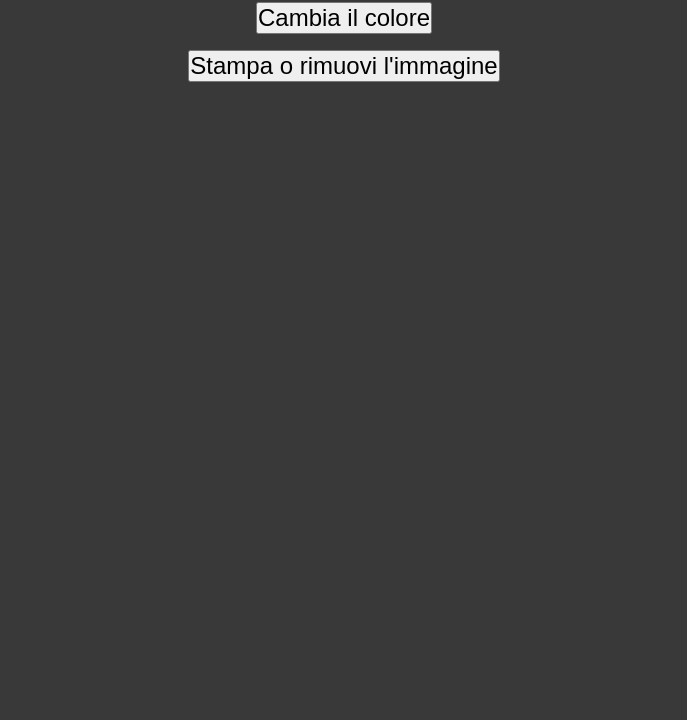
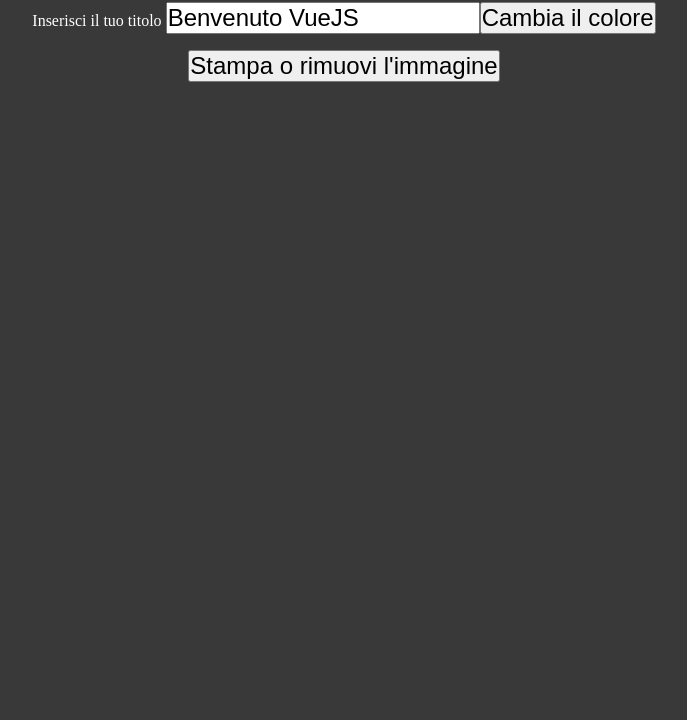
Before and after one commit to francescofalcone05/vue-hello, a plain HTML site: page index.html in a window 1280 px wide. Shown: the part 80-800 px from the top of the page, without its empty margins (296-983 px from the left). Drawn offline with nearby package versions, Linux system fonts and the light colour scheme.

Commit message:
bonus input

```diff
--- a/css/style.css
+++ b/css/style.css
@@ -41,7 +41,9 @@ button{
     margin: 0.5rem auto;
     font-size: 1.5rem;
 }
-
+.fs{
+    font-size: 1.5rem;
+}
 
 
 /************* FOOTER *************/
--- a/index.html
+++ b/index.html
@@ -11,6 +11,8 @@
 
 <div id="app">
     <h1 :class="colore">{{ message }}</h1>
+    <span>Inserisci il tuo titolo </span>
+    <input class="fs" type="text" v-model="message" placeholder="Modifica il testo">
     <button @click="cambiaColore">Cambia il colore</button>
     <br>
     <button @click="printImg">Stampa o rimuovi l'immagine</button>
```
